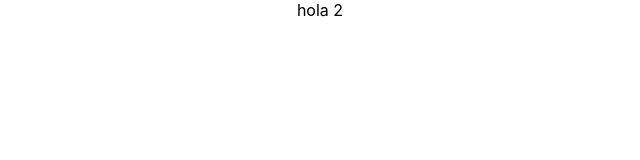
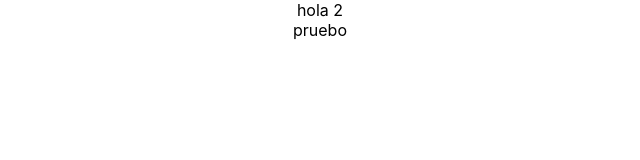
Before and after one commit to jonathanh21/mist-ap, a React (Create React App) app: page / in a window 1280 px wide. Shown: the top 160 px of the page, without its empty margins (320-960 px from the left). Built offline with nearby package versions, Linux system fonts and the light colour scheme.

Commit message:
ramaJulian

```diff
--- a/src/App.tsx
+++ b/src/App.tsx
@@ -1,12 +1,14 @@
 import React from 'react';
 import logo from './logo.svg';
 import Julian from './components/Julian';
+import Probando from './components/Probando';
 import './App.css';
 
 function App() {
   return (
     <div className='App'>
       <Julian />
+      <Probando />
     </div>
   );
 }
--- /dev/null
+++ b/src/components/Probando.tsx
@@ -0,0 +1,7 @@
+import React from 'react';
+
+function Probando() {
+  return <div>pruebo</div>;
+}
+
+export default Probando;
```
